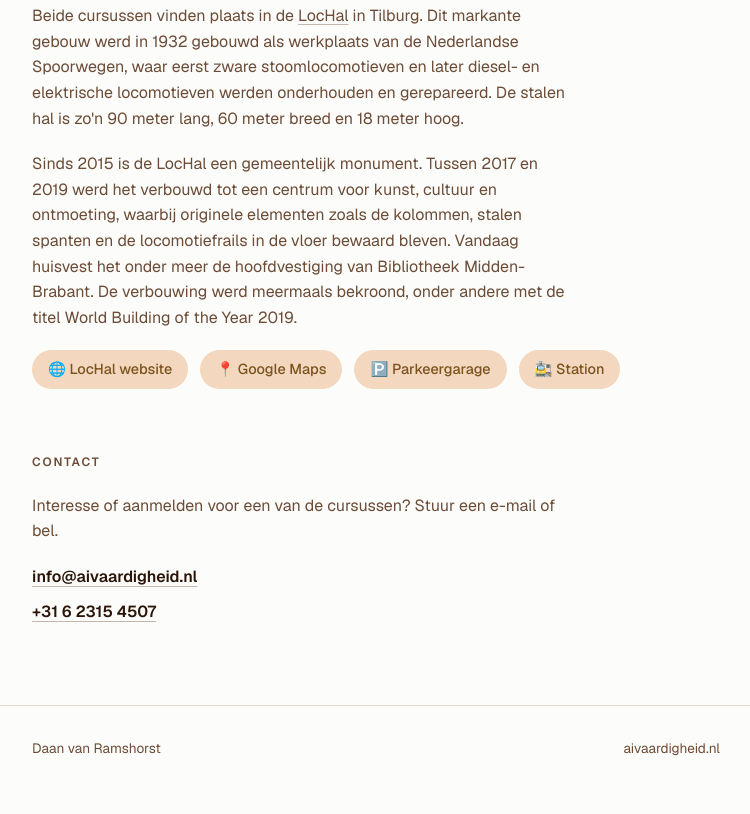
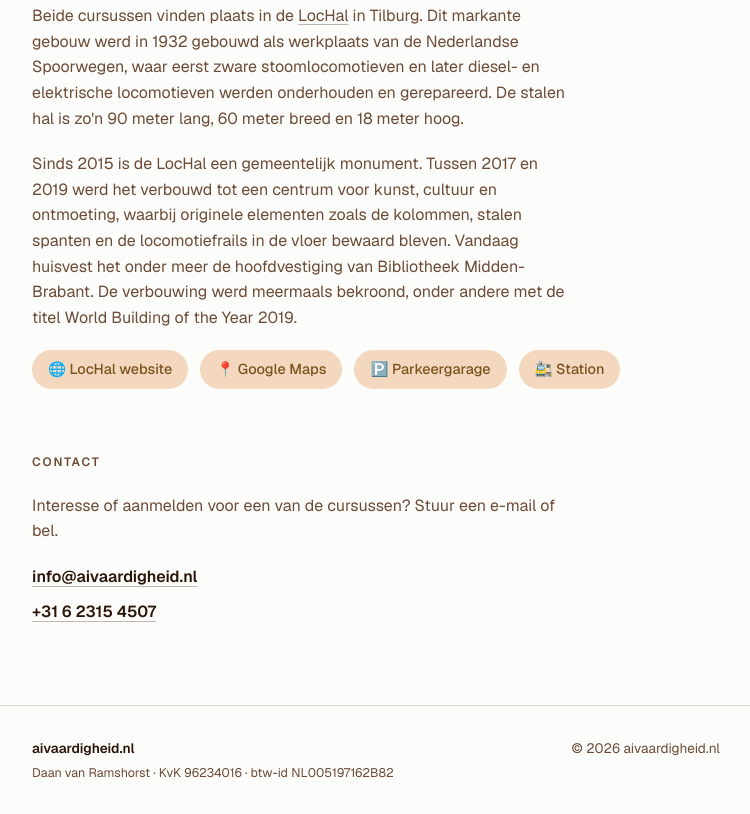
Before and after one commit to daanvr/aivaardigheid.nl, a plain HTML site: page index.html in a window 1280 px wide. Shown: the part 1938-2752 px from the top of the page, without its empty margins (264-1014 px from the left). Before the commit the page ends 2729 px from the top, so only its background shows below. Drawn offline with nearby package versions, Linux system fonts and the light colour scheme.

Commit message:
Maak site officieel: prijs excl. btw, zakelijke gegevens, favicon, social preview
- Prijs toont nu "€ 500 p.p. · excl. btw" op beide cursuskaarten
- Footer met bedrijfsidentificatie: KvK 96234016 + btw-id NL005197162B82
- Favicon (favicon.svg) toegevoegd
- Open Graph/Twitter-tags + canonical voor nette link-previews
- Aanmeldknoppen openen vooringevulde, cursus-specifieke e-mail
- Nieuwe cursus-PDF met btw-vermelding in prijs
- .gitignore voor .DS_Store

Co-Authored-By: Claude Opus 4.8 (1M context) <noreply@anthropic.com>

```diff
--- a/index.html
+++ b/index.html
@@ -7,6 +7,25 @@
   <meta name="description" content="Twee praktische AI-cursussen van een dag: Claude Code (programmeren met AI) en Claude Cowork (je kantoorwerk automatiseren).">
   <meta name="theme-color" media="(prefers-color-scheme: light)" content="#fcfdfa">
   <meta name="theme-color" media="(prefers-color-scheme: dark)" content="#0c0a09">
+
+  <link rel="canonical" href="https://aivaardigheid.nl/">
+  <link rel="icon" href="/favicon.svg" type="image/svg+xml">
+
+  <!-- Social sharing (Open Graph / Twitter) -->
+  <meta property="og:type" content="website">
+  <meta property="og:locale" content="nl_NL">
+  <meta property="og:site_name" content="aivaardigheid.nl">
+  <meta property="og:url" content="https://aivaardigheid.nl/">
+  <meta property="og:title" content="Praktische AI-cursussen — aivaardigheid.nl">
+  <meta property="og:description" content="Twee praktische AI-cursussen van een dag: leer programmeren met AI (Claude Code) of automatiseer je kantoorwerk (Claude Cowork). LocHal, Tilburg.">
+  <meta property="og:image" content="https://aivaardigheid.nl/images/lochal.jpg">
+  <meta property="og:image:width" content="2048">
+  <meta property="og:image:height" content="1536">
+  <meta property="og:image:alt" content="De LocHal in Tilburg, de cursuslocatie">
+  <meta name="twitter:card" content="summary_large_image">
+  <meta name="twitter:title" content="Praktische AI-cursussen — aivaardigheid.nl">
+  <meta name="twitter:description" content="Twee praktische AI-cursussen van een dag: leer programmeren met AI of automatiseer je kantoorwerk. LocHal, Tilburg.">
+  <meta name="twitter:image" content="https://aivaardigheid.nl/images/lochal.jpg">
 
   <link rel="preconnect" href="https://fonts.googleapis.com">
   <link rel="preconnect" href="https://fonts.gstatic.com" crossorigin>
@@ -291,7 +310,10 @@
       color: var(--muted-foreground);
       font-size: 0.85rem;
     }
-    .footer-inner { display: flex; flex-wrap: wrap; justify-content: space-between; gap: 0.5rem; }
+    .footer-inner { display: flex; flex-wrap: wrap; justify-content: space-between; align-items: flex-start; gap: 0.75rem 1.5rem; }
+    .footer-brand { display: flex; flex-direction: column; gap: 0.2rem; }
+    .footer-brand strong { color: var(--foreground); font-weight: 600; }
+    .footer-legal { font-size: 0.78rem; }
 
     .placeholder { opacity: 0.6; font-style: italic; }
 
@@ -339,10 +361,10 @@
             <li><span class="k">Datum</span><span class="v">Woensdag 8 juli 2026</span></li>
             <li><span class="k">Duur</span><span class="v">1 dag</span></li>
             <li><span class="k">Locatie</span><span class="v"><a href="https://maps.app.goo.gl/GzQkufVFpSDQUedN8" target="_blank" rel="noopener">LocHal, Tilburg</a></span></li>
-            <li><span class="k">Prijs</span><span class="v">€ 500</span></li>
+            <li><span class="k">Prijs</span><span class="v">€ 500 p.p. <span style="color:var(--muted-foreground)">· excl. btw</span></span></li>
           </ul>
           <div class="card-actions">
-            <a class="btn btn-primary" href="#contact">Aanmelden</a>
+            <a class="btn btn-primary" href="mailto:info@aivaardigheid.nl?subject=Aanmelding%20Claude%20Code%20%E2%80%94%208%20juli%202026&body=Hoi%20Daan%2C%0A%0AIk%20wil%20me%20graag%20aanmelden%20voor%20de%20cursus%20Claude%20Code%20%28woensdag%208%20juli%202026%2C%20LocHal%20Tilburg%29.%0A%0ANaam%3A%0ATelefoonnummer%3A%0AAantal%20personen%3A%0AFactuurgegevens%20%28bedrijfsnaam%20%2B%20adres%2C%20of%20particulier%29%3A%0A%0AEventuele%20vragen%20of%20opmerkingen%3A%0A%0AMet%20vriendelijke%20groet%2C%0A">Aanmelden</a>
             <a class="btn btn-secondary" href="downloads/claude-code-cursus.pdf" download="Claude Code Cursus - aivaardigheid.nl.pdf">📄 Cursusinfo (PDF)</a>
           </div>
         </article>
@@ -355,10 +377,10 @@
             <li><span class="k">Datum</span><span class="v">Woensdag 15 juli 2026</span></li>
             <li><span class="k">Duur</span><span class="v">1 dag</span></li>
             <li><span class="k">Locatie</span><span class="v"><a href="https://maps.app.goo.gl/GzQkufVFpSDQUedN8" target="_blank" rel="noopener">LocHal, Tilburg</a></span></li>
-            <li><span class="k">Prijs</span><span class="v">€ 500</span></li>
+            <li><span class="k">Prijs</span><span class="v">€ 500 p.p. <span style="color:var(--muted-foreground)">· excl. btw</span></span></li>
           </ul>
           <div class="card-actions">
-            <a class="btn btn-primary" href="#contact">Aanmelden</a>
+            <a class="btn btn-primary" href="mailto:info@aivaardigheid.nl?subject=Aanmelding%20Claude%20Cowork%20%E2%80%94%2015%20juli%202026&body=Hoi%20Daan%2C%0A%0AIk%20wil%20me%20graag%20aanmelden%20voor%20de%20cursus%20Claude%20Cowork%20%28woensdag%2015%20juli%202026%2C%20LocHal%20Tilburg%29.%0A%0ANaam%3A%0ATelefoonnummer%3A%0AAantal%20personen%3A%0AFactuurgegevens%20%28bedrijfsnaam%20%2B%20adres%2C%20of%20particulier%29%3A%0A%0AEventuele%20vragen%20of%20opmerkingen%3A%0A%0AMet%20vriendelijke%20groet%2C%0A">Aanmelden</a>
             <span class="btn btn-disabled" aria-disabled="true" title="Cursusinformatie volgt binnenkort">📄 Cursusinfo (binnenkort)</span>
           </div>
         </article>
@@ -408,8 +430,11 @@
 
   <footer>
     <div class="container footer-inner">
-      <span>Daan van Ramshorst</span>
-      <span>aivaardigheid.nl</span>
+      <div class="footer-brand">
+        <strong>aivaardigheid.nl</strong>
+        <span class="footer-legal">Daan van Ramshorst · KvK 96234016 · btw-id NL005197162B82</span>
+      </div>
+      <span>© 2026 aivaardigheid.nl</span>
     </div>
   </footer>
 </body>
```
Also changed, not shown: favicon.svg (added), 2 other files.
